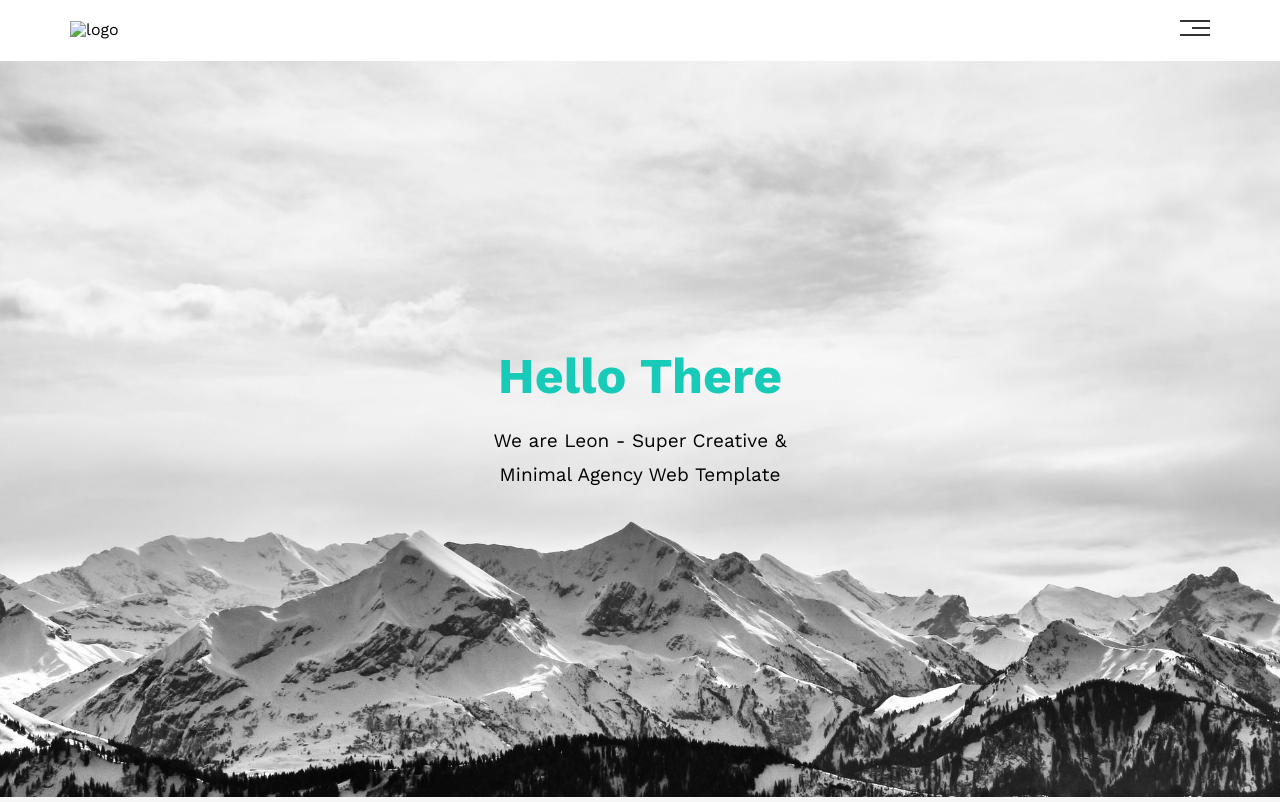
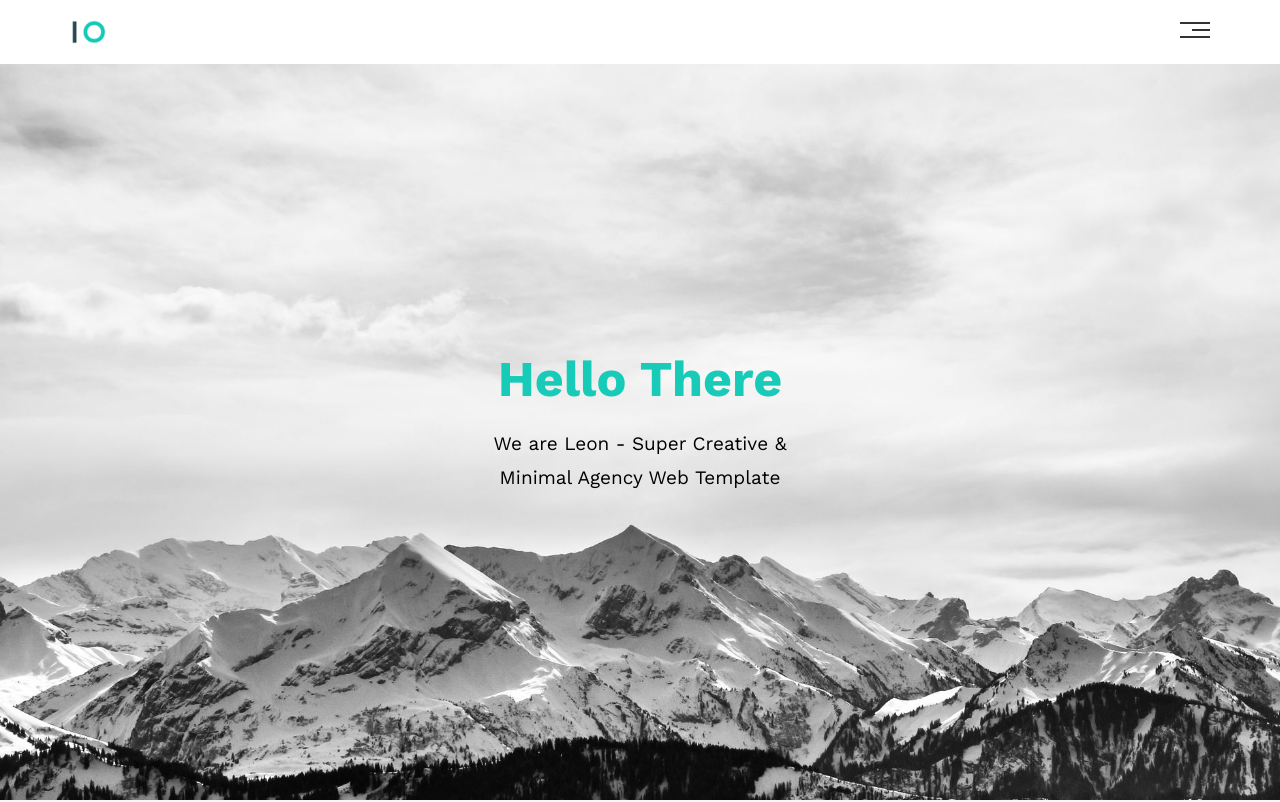
Before and after one commit to MSHammad101/HTML_CSS_Template_one, a plain HTML site: page index.html in a window 1280 px wide. Shown: the top 802 px of the page. Drawn offline with nearby package versions, Linux system fonts and the light colour scheme; the site is published under a folder, as on GitHub Pages, so addresses that start at the root find nothing.

Commit message:
logo img detection error fix

```diff
--- a/index.html
+++ b/index.html
@@ -21,7 +21,7 @@
 <!-- Start Header -->
   <div class="header">
     <div class="container">
-      <img class="logo" src="/images/logo.png" alt="logo">
+      <img class="logo" src="images/logo.png"  alt="logo">
       <div  class="links">
         <ul>
           <li><a href="#services">Servicec</a></li>
```
